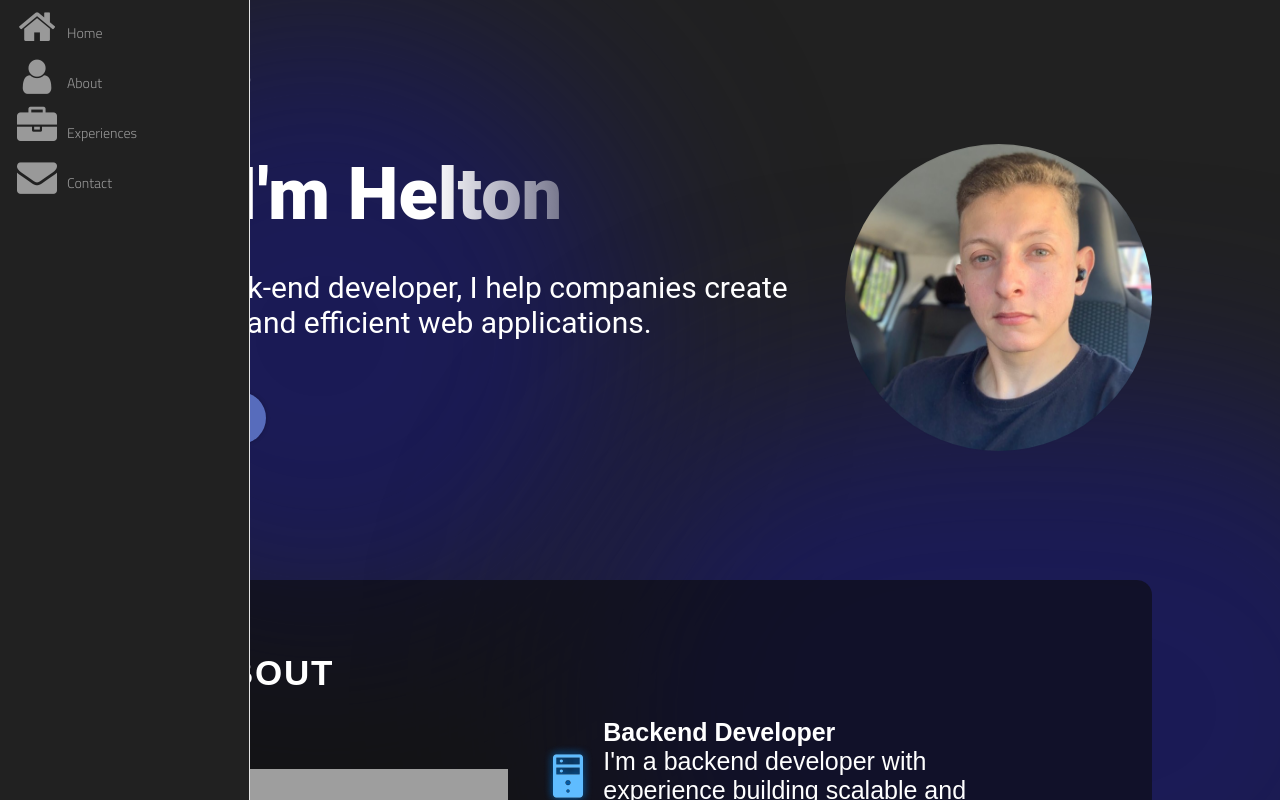
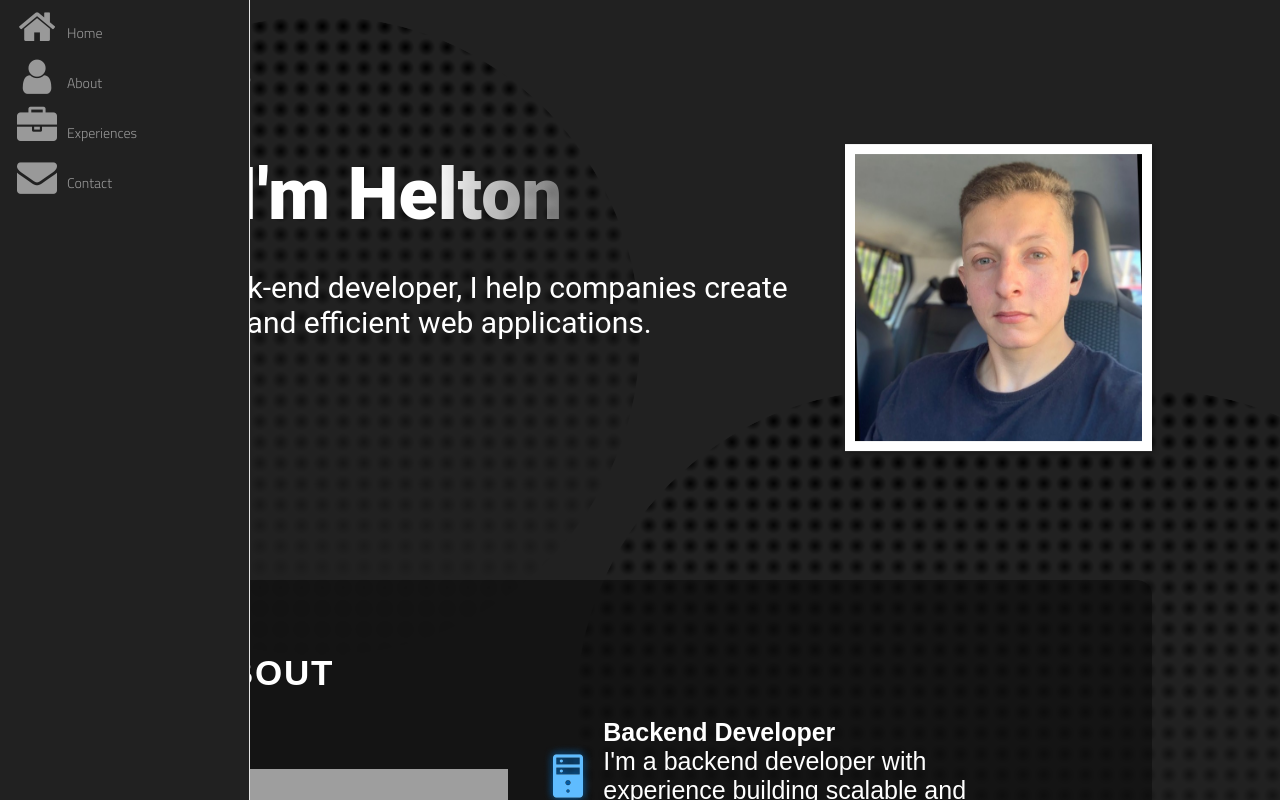
Before and after one commit to heltonteixeira92/heltonteixeira92.github.io, a React (Vite) app: page / in a window 1280 px wide. Shown: the top 800 px of the page. Built offline with nearby package versions, Linux system fonts and the light colour scheme; grey boxes are pictures that could not be loaded; a web font is replaced by a local one.

Commit message:
hero section enhanced

```diff
--- a/src/components/Contact/Contact.module.css
+++ b/src/components/Contact/Contact.module.css
@@ -54,4 +54,8 @@
     .links {
         align-items: center;
     }
+
+    .link a {
+        font-size: 18px;
+    }
 }
--- a/src/components/Hero/Hero.jsx
+++ b/src/components/Hero/Hero.jsx
@@ -7,7 +7,7 @@ const Hero = () => {
             <div className={styles.content} >
                 <h1 className={styles.title} >Hi, I'm Helton</h1>
                 <p className={styles.description} >I'm a back-end developer, I help companies create scalable and efficient web applications.</p>
-                <a href="mailto:heltonteixeiradesouza@hotmail.com" className={styles.contactBtn} >Contact Me</a>
+                <a href="mailto:heltonteixeiradesouza@hotmail.com" className={styles.contactBtn} >Hire me</a>
             </div>
             <img src={getImageUrl("hero/Profile.jpeg")} alt="Hero image of me" className={styles.heroImg}/>
             <div className={styles.topBlur}/>
--- a/src/components/Hero/Hero.module.css
+++ b/src/components/Hero/Hero.module.css
@@ -48,18 +48,92 @@
     font-weight: 600;
     padding: 17px 26px;
     box-shadow: 0 0 4px 0 rgba(0, 0, 0, 0.25);
+    display: inline-block;
+    transition: all 0.5s;
+
 }
 
-.heroImg {
+.contactBtn:after {
+    content: '»';
+    position: absolute;
+    opacity: 0;
+    transition: 0.5s;
+}
+
+.contactBtn:hover {
+    padding-right: 34px;
+    padding-left: 20px;
+}
+
+.contactBtn:hover:after {
+    opacity: 1;
+    right: 10px;
+}
+
+.heroImg{
+
+    width: 30%;
+    position: relative;
+    -webkit-box-shadow: 2px 2px 5px rgba(0,0,0,0.3);
+    box-shadow: 2px 2px 5px rgba(0,0,0,0.3);
+    border: 10px solid #fff;
+    z-index: 1;
+    animation-name: floating;
+    animation-duration: 3s;
+    animation-iteration-count: infinite;
+    animation-timing-function: ease-in-out;
+    }
+
+.heroImg::before{
+    content: '';
+    height: 400px;
+    width: 30px;
+    background: #eff4de;
+    z-index: -1;
+    border: 10px solid #fff;
+    position: absolute;
+    top: 0;
+    left: -10px;
+    -webkit-box-shadow: 2px 2px 5px rgba(0,0,0,0.3);
+    box-shadow: 2px 2px 5px rgba(0,0,0,0.3);
+    -webkit-transform: rotate(-5deg);
+    -ms-transform: rotate(-5deg);
+    transform: rotate(-5deg);
+    -webkit-backface-visibility: hidden;
+    backface-visibility: hidden;
+    }
+
+.heroImg::after{
+    content: '';
+    position: absolute;
+    background: #768590;
+    height: 400px;
+    width: 30px;
+    border: 10px solid #fff;
+    top: 5px;
+    left: 0;
+    -webkit-box-shadow: 2px 2px 5px rgba(0,0,0,0.3);
+    box-shadow: 2px 2px 5px rgba(0,0,0,0.3);
+    -webkit-transform: rotate(4deg);
+    -ms-transform: rotate(4deg);
+    transform: rotate(4deg);
+    z-index: 1;
+    -webkit-backface-visibility: hidden;
+    backface-visibility: hidden;
+
+
+    }
+/*.heroImg {
     width: 30%;
     z-index: 1;
     border-radius: 50%;
+    border: 2px black solid;
 
     animation-name: floating;
     animation-duration: 3s;
     animation-iteration-count: infinite;
     animation-timing-function: ease-in-out;
-}
+} */
 
 @keyframes floating {
     0% {
@@ -81,13 +155,82 @@
     min-width: 350px;
     top: -128px;
     left: -10vw;
+
+    --dotSize: 0.25rem;
+  --stop1: 3%;
+  --stop2: 60%;
+  z-index: 0;
+
+}
+.topBlur::after {
+    /* Cover our element */
+    content: '';
+    position: absolute;
+    inset: 0;
+
+    /* Dotted background */
+     background-image: radial-gradient(
+    circle at center,
+    black var(--stop1),
+    transparent var(--stop2)
+  );
+  filter: contrast(50);
+    background-size: 1.3rem 1.3rem;
+    background-position: 0 0, 0.65rem 0.65rem;
+    border-radius: 764px;
+    mask-image: linear-gradient(rgb(0 0 0), rgb(0 0 0 / 0));
+  }
+
+  .bottomBlur {
+    position: absolute;
+    width: 70vw;
+    height: 50vw;
+    min-width: 350px;
+    min-width: 250px;
+    top: 246px;
+    right: -25vw;
+    border-radius: 764px;
+
+    --dotSize: 0.25rem;
+    --stop1: 3%;
+    --stop2: 60%;
+    z-index: 0;
+
+}
+.bottomBlur::after {
+    /* Cover our element */
+    content: '';
+    position: absolute;
+    inset: 0;
+
+    /* Dotted background */
+     background-image: radial-gradient(
+    circle at center,
+    black var(--stop1),
+    transparent var(--stop2)
+  );
+  filter: contrast(50);
+    background-size: 1.3rem 1.3rem;
+    background-position: 0 0, 0.65rem 0.65rem;
+    border-radius: 764px;
+    mask-image: linear-gradient(rgb(0 0 0), rgb(0 0 0 / 0));
+  }
+
+/*.topBlur {
+    position: absolute;
+    width: 50vw;
+    height: 50vw;
+    min-width: 350px;
+    min-width: 350px;
+    top: -128px;
+    left: -10vw;
     border-radius: 764px;
     background: rgba(25, 25, 109, 0.7);
     filter: blur(100px);
     z-index: 0;
-}
+}*/
 
-.bottomBlur {
+/*.bottomBlur {
     position: absolute;
     width: 70vw;
     height: 50vw;
@@ -99,7 +242,7 @@
     background: rgba(25, 25, 109, 0.7);
     filter: blur(100px);
     z-index: 0;
-}
+} */
 
 @media screen and (max-width: 830px) {
     .container {
```
